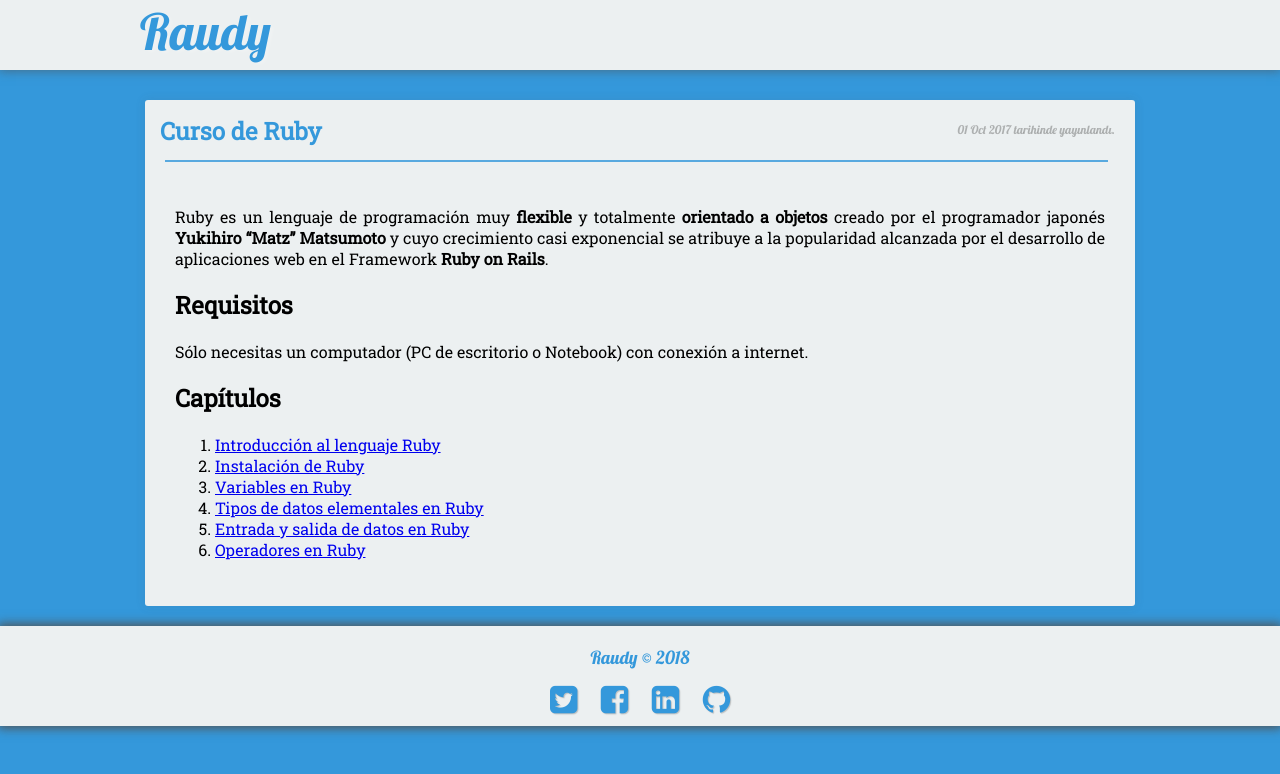
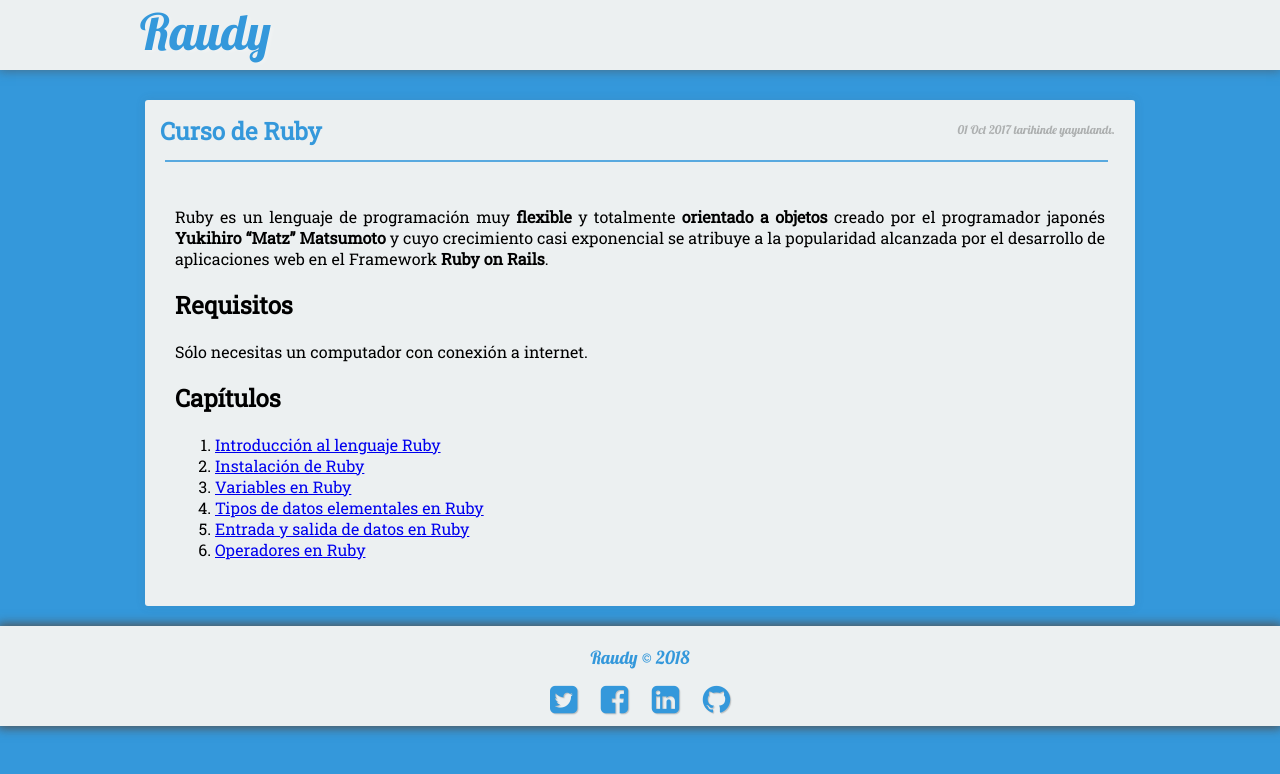
Before and after one commit to nisoto/Blog-anterior-2.0, a Jekyll site: the page built from _posts/2017-10-01-curso-ruby.md, in a window 1280 px wide. Shown: the top 774 px of the page. Built offline with Jekyll 4.4.1, drawn with Linux system fonts in a browser that asks for light colours; nearby versions of some CDN libraries.

Commit message:
Update 2017-10-01-curso-ruby.md

```diff
--- a/_posts/2017-10-01-curso-ruby.md
+++ b/_posts/2017-10-01-curso-ruby.md
@@ -13,7 +13,7 @@ Ruby es un lenguaje de programación muy **flexible** y totalmente **orientado a
 
 ## Requisitos
 
-Sólo necesitas un computador (PC de escritorio o Notebook) con conexión a internet.
+Sólo necesitas un computador con conexión a internet.
 
 ## Capítulos
 
```
